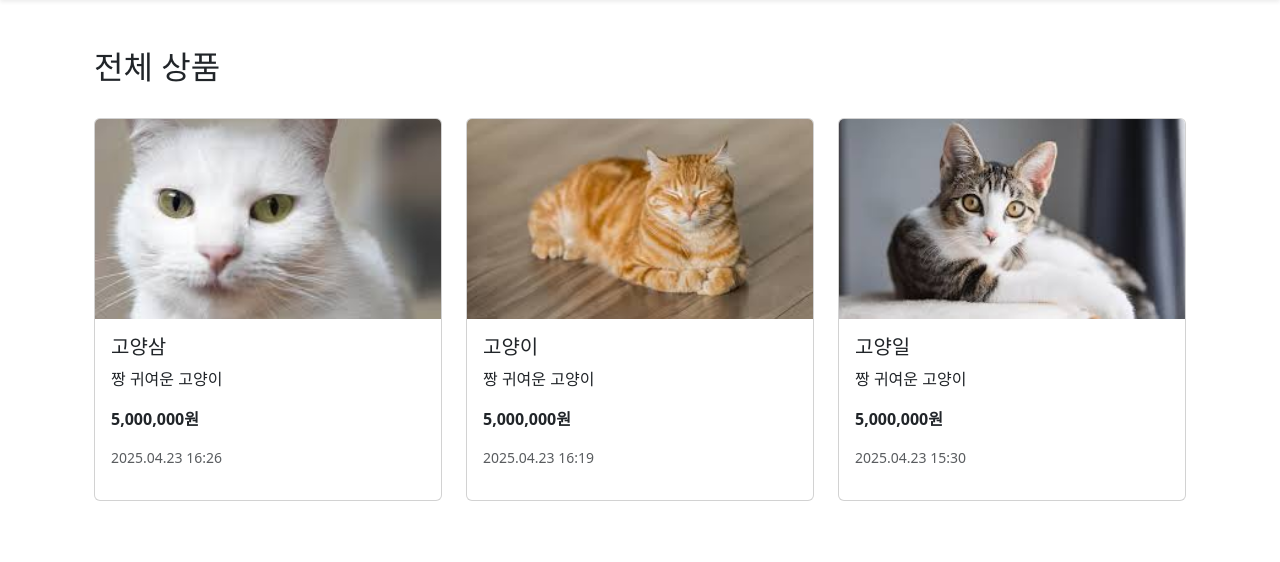
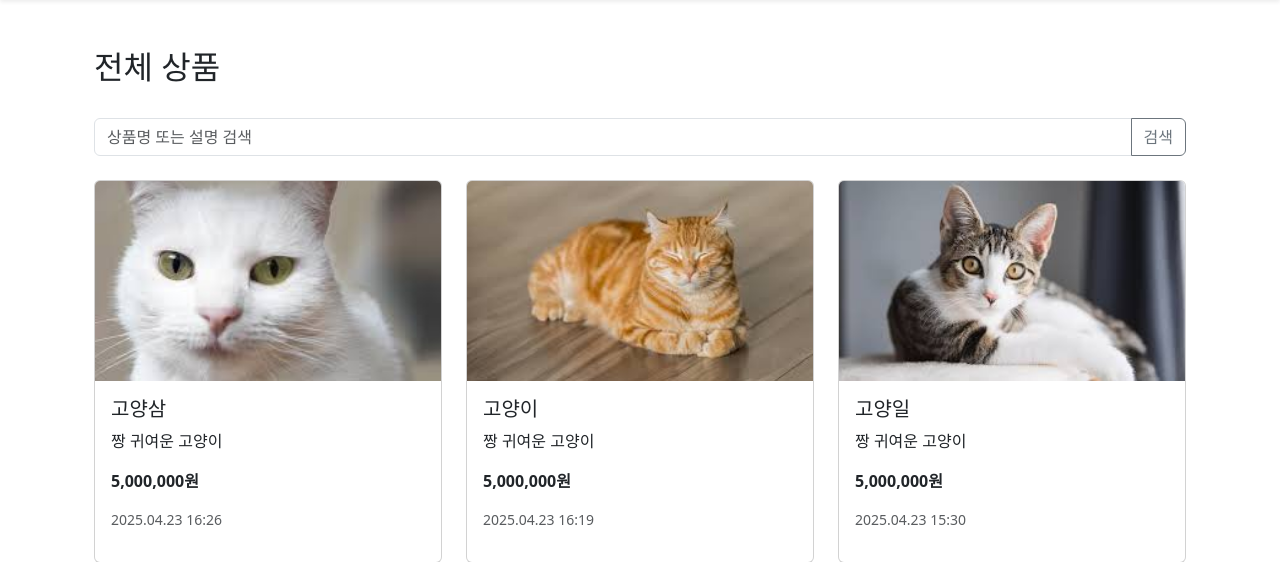
Before and after one commit to KMINGON/Tiny_second_hand_shopping_platform, a Django app: page /products/ in a window 1280 px wide. Shown: the part 57-619 px from the top of the page. Run offline with Django 5.2, Linux system fonts and the light colour scheme; data comes from the database, SQL or seed files in the repository.

Commit message:
상품 검색 기능 추가

```diff
--- a/products/views.py
+++ b/products/views.py
@@ -4,10 +4,23 @@ from .models import Product, ProductImage
 from .forms import ProductForm, ProductImageForm
 from django.http import HttpResponseForbidden
 from django.views.decorators.http import require_POST
+from django.db.models import Q
 
 def product_list_view(request):
-    products = Product.objects.all().order_by('-created_at')
-    return render(request, 'products/product_list.html', {'products': products})
+    query = request.GET.get('q', '')
+    products = Product.objects.all()
+
+    if query:
+        products = products.filter(
+            Q(name__icontains=query) |
+            Q(description__icontains=query)
+        )
+
+    products = products.order_by('-created_at')
+    return render(request, 'products/product_list.html', {
+        'products': products,
+        'query': query
+    })
 
 @login_required
 def product_create_view(request):
--- a/templates/products/product_list.html
+++ b/templates/products/product_list.html
@@ -9,6 +9,14 @@
         <a href="{% url 'product_create' %}" class="btn btn-primary">상품 등록</a>
       {% endif %}
     </div>
+
+    <form method="get" class="mb-4">
+      <div class="input-group">
+        <input type="text" name="q" class="form-control" placeholder="상품명 또는 설명 검색" value="{{ query }}">
+        <button class="btn btn-outline-secondary" type="submit">검색</button>
+      </div>
+    </form>
+
     <div class="row">
       {% for product in products %}
         <div class="col-md-4 mb-4">
```
